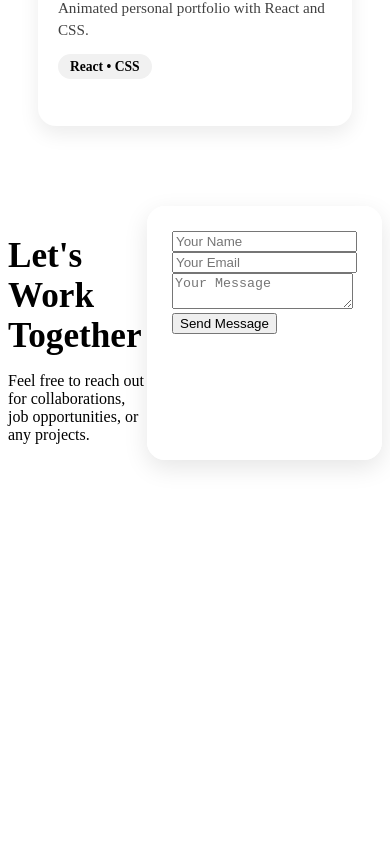
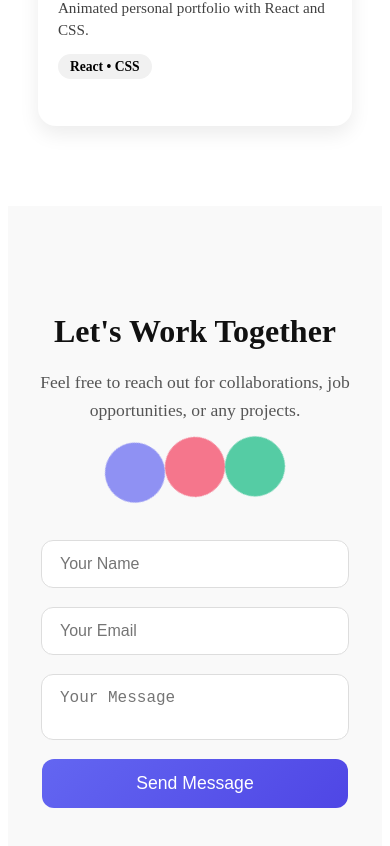
Before and after one commit to GTK-kala/Personal-Portfolio-App, a React (Vite) app in the folder Personal-Portfolio-App/: page / in a window 390 px wide. Shown: the part 7531-8377 px from the top of the page. Before the commit the page ends 7999 px from the top, so only its background shows below. Built offline with nearby package versions, Linux system fonts and the light colour scheme.

Commit message:
Styling the new contact page and adding animation

```diff
--- a/Personal-Portfolio-App/src/components/Contact/Contact.css
+++ b/Personal-Portfolio-App/src/components/Contact/Contact.css
@@ -1,136 +1,175 @@
-/* ============================== */
-/* CONTACT SECTION                */
-/* ============================== */
-.contact {
-  padding: 120px 8% 100px;
-  text-align: center;
-}
-
-.contact-title {
-  font-size: 2.6rem;
-  font-weight: 800;
-  margin-bottom: 10px;
-}
-
-.contact-sub {
-  font-size: 1.1rem;
-  opacity: 0.7;
-  margin-bottom: 60px;
-}
-
-/* ============================== */
-/* CONTAINER & FORM               */
-/* ============================== */
-.contact-container {
+/* Overall Section */
+.contact-section {
+  padding: 5rem 1.5rem;
+  background: var(--bg-primary, #f9f9f9);
   display: flex;
   justify-content: center;
 }
 
-.contact-form {
+.contact-container {
   width: 100%;
-  max-width: 580px;
-  background: #ffffffcc;
-  padding: 40px;
-  border-radius: 18px;
-  box-shadow: rgba(0, 0, 0, 0.1) 0px 8px 25px;
-  backdrop-filter: blur(12px);
-  animation: fadeUp 1s ease forwards;
-  transform: translateY(30px);
-  opacity: 0;
+  max-width: 1100px;
+  display: flex;
+  gap: 3rem;
+  align-items: center;
+  justify-content: space-between;
+  flex-wrap: wrap;
 }
 
-/* Fade Animation */
-@keyframes fadeUp {
-  to {
-    opacity: 1;
-    transform: translateY(0);
+/* Left Content */
+.contact-left {
+  flex: 1;
+  min-width: 300px;
+  position: relative;
+}
+
+.contact-title {
+  font-size: 2.5rem;
+  font-weight: 700;
+  color: var(--text-primary, #111);
+  margin-bottom: 1rem;
+}
+
+.contact-text {
+  color: var(--text-secondary, #555);
+  font-size: 1.1rem;
+  line-height: 1.6;
+  max-width: 400px;
+}
+
+/* Animated Circles */
+.contact-animation {
+  margin-top: 2rem;
+  position: relative;
+  width: 180px;
+  height: 180px;
+}
+
+.circle {
+  width: 60px;
+  height: 60px;
+  border-radius: 50%;
+  position: absolute;
+  opacity: 0.7;
+  animation: float 4s ease-in-out infinite;
+}
+
+.c1 {
+  background: #6366f1;
+  left: 0;
+  animation-delay: 0s;
+}
+
+.c2 {
+  background: #f43f5e;
+  left: 60px;
+  animation-delay: 0.5s;
+}
+
+.c3 {
+  background: #10b981;
+  left: 120px;
+  animation-delay: 1s;
+}
+
+@keyframes float {
+  0% {
+    transform: translateY(0px);
+  }
+  50% {
+    transform: translateY(-25px);
+  }
+  100% {
+    transform: translateY(0px);
   }
 }
 
-/* ============================== */
-/* INPUT BOX STYLE                */
-/* ============================== */
-.input-box {
-  position: relative;
-  margin-bottom: 30px;
+/* Contact Form */
+.contact-form {
+  flex: 1;
+  min-width: 300px;
+  display: flex;
+  flex-direction: column;
+  gap: 1.2rem;
 }
 
-.input-box input,
-.input-box textarea {
-  width: 100%;
-  padding: 14px 14px 14px 16px;
+.contact-form input,
+.contact-form textarea {
+  width: 90%;
+  padding: 14px 18px;
+  border: 1px solid #ddd;
+  border-radius: 12px;
   font-size: 1rem;
-  border: 2px solid #e6e6e6;
-  border-radius: 12px;
-  background: transparent;
-  outline: none;
-  transition: 0.3s ease;
+  transition: 0.3s;
   resize: none;
 }
 
-.input-box textarea {
-  height: 130px;
+.contact-form input:focus,
+.contact-form textarea:focus {
+  border-color: #6366f1;
+  box-shadow: 0 0 8px rgba(99, 102, 241, 0.4);
+  outline: none;
 }
 
-/* Label animation */
-.input-box label {
-  position: absolute;
-  top: 14px;
-  left: 18px;
-  font-size: 1rem;
-  color: #777;
-  transition: 0.3s ease;
-  pointer-events: none;
+/* Submit Button — FIXED Alignment */
+.contact-btn {
+  width: 98%;
+  padding: 14px 18px;
+  border: none;
+  border-radius: 12px;
+  font-size: 1.1rem;
+  color: white;
+  background: linear-gradient(135deg, #6366f1, #4f46e5);
+  cursor: pointer;
+  transition: 0.3s;
 }
 
-.input-box input:focus,
-.input-box textarea:focus {
-  border-color: #4aa8ff;
+.contact-btn:hover {
+  transform: translateY(-3px);
+  box-shadow: 0 8px 20px rgba(99, 102, 241, 0.4);
 }
 
-.input-box input:focus ~ label,
-.input-box input:valid ~ label,
-.input-box textarea:focus ~ label,
-.input-box textarea:valid ~ label {
-  top: -8px;
-  left: 12px;
-  padding: 0 6px;
-  background: white;
-  font-size: 0.8rem;
-  color: #4aa8ff;
+/* Responsive */
+@media (max-width: 900px) {
+  .contact-container {
+    flex-direction: column;
+    text-align: center;
+  }
+
+  .contact-animation {
+    margin-left: auto;
+    margin-right: auto;
+  }
+
+  .contact-text {
+    margin-left: auto;
+    margin-right: auto;
+  }
 }
 
-/* ============================== */
-/* BUTTON                         */
-/* ============================== */
-.send-btn {
-  width: 100%;
-  padding: 14px 0;
-  border: none;
-  border-radius: 12px;
-  background: linear-gradient(90deg, #4aa8ff, #7b5bff);
-  color: white;
-  font-size: 1.1rem;
-  font-weight: 600;
-  cursor: pointer;
-  transition: 0.35s ease;
-  box-shadow: 0px 6px 16px rgba(123, 91, 255, 0.25);
+@media (max-width: 500px) {
+  .contact-title {
+    font-size: 2rem;
+  }
 }
 
-.send-btn:hover {
-  transform: translateY(-4px);
-  box-shadow: 0px 12px 22px rgba(123, 91, 255, 0.35);
-}
-
-/* ============================== */
-/* RESPONSIVENESS                 */
-/* ============================== */
-@media (max-width: 600px) {
-  .contact-title {
-    font-size: 2.2rem;
+@media (max-width: 400px) {
+  .contact-section{
+    height: 80vh;
   }
-
-  .contact-form {
-    padding: 25px;
+  .contact-container{
+    gap: 0rem;
+  }
+  .contact-form{
+    position: relative;
+    top: -6rem;
+    align-items: center;
+  }
+  .contact-form input,
+  .contact-form textarea {
+    width: 90%;
+  }
+  .contact-btn{
+    width: 102%;
   }
 }
```
